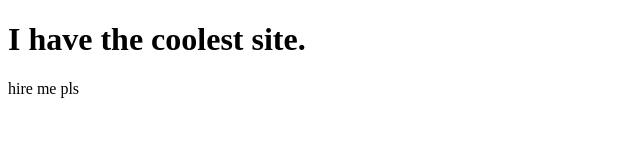
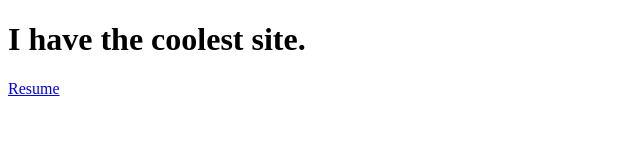
Before and after one commit to lukelev07/lukelev07.github.io, a plain HTML site: page index.html in a window 1280 px wide. Shown: the full height of the page, 0-640 px from the left. Drawn offline with Linux system fonts and the light colour scheme.

Commit message:
resume linked

```diff
--- a/index.html
+++ b/index.html
@@ -4,7 +4,7 @@
 
 <h1>I have the coolest site.</h1>
 
-<p>hire me pls</p>
+<p><a href="curriculum-vitae.pdf">Resume</a></p>
 
 </body>
 </html>
```
